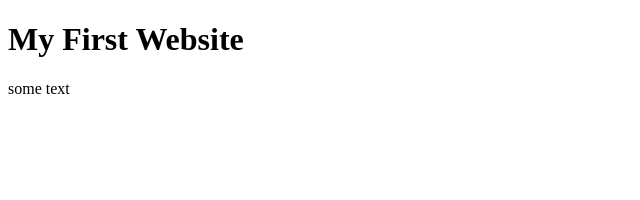
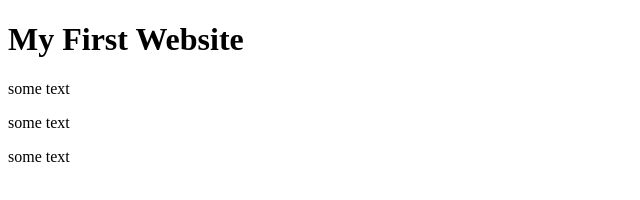
Before and after one commit to macmcateer/first-website, a plain HTML site: page index.html in a window 1280 px wide. Shown: the whole page, without its empty margins (0-640 px from the left). Drawn offline with Linux system fonts and the light colour scheme.

Commit message:
Add some more text to homepage

```diff
--- a/index.html
+++ b/index.html
@@ -9,5 +9,7 @@
 <body>
     <h1>My First Website</h1>
     <p>some text</p>
+    <p>some text</p>
+    <p>some text</p>
 </body>
 </html>
```
